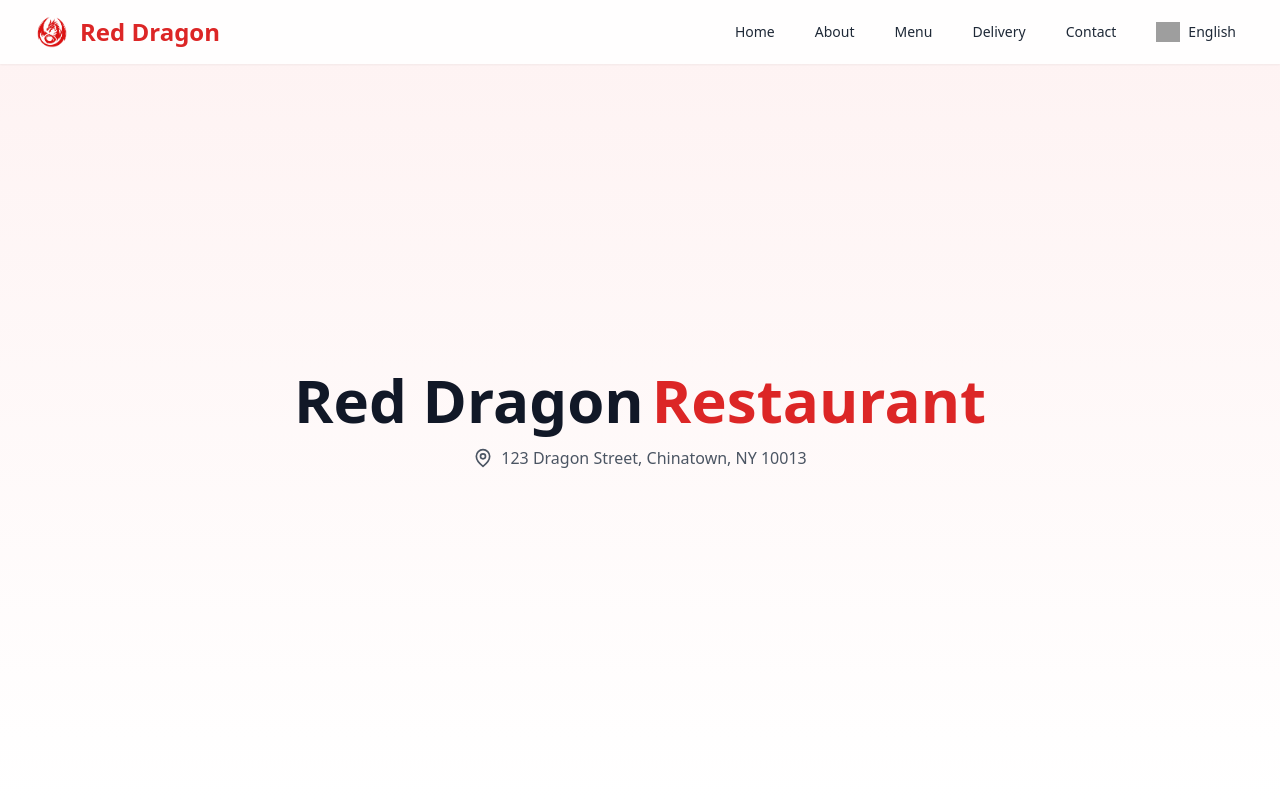
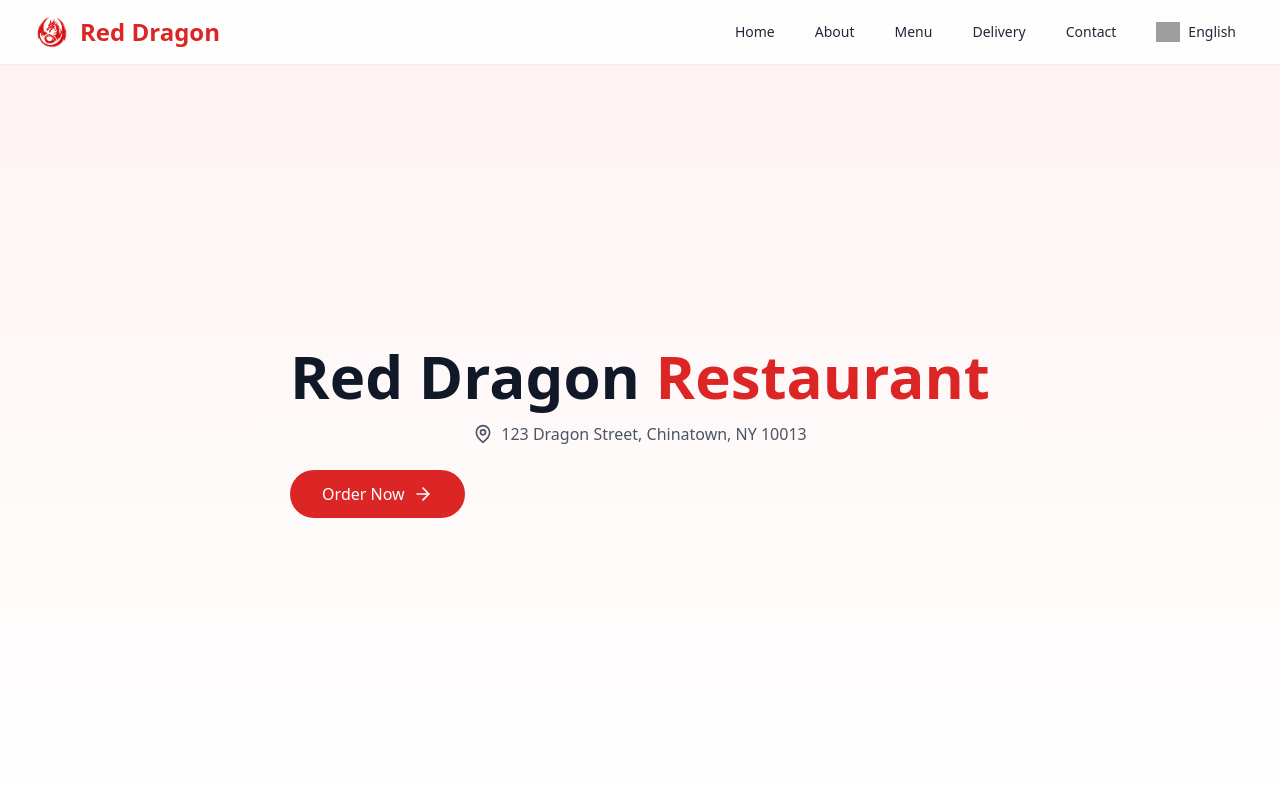
Before and after one commit to LucasGola/chineese-food-React-template, a React (Vite) app: page /en in a window 1280 px wide. Shown: the top 800 px of the page. Built offline with nearby package versions, Linux system fonts and the light colour scheme; grey boxes are pictures that could not be loaded.

Commit message:
[wip] order button

```diff
--- a/src/components/Hero.tsx
+++ b/src/components/Hero.tsx
@@ -1,31 +1,48 @@
-import { motion } from 'framer-motion';
-import { MapPin } from 'lucide-react';
-import { useTranslation } from 'react-i18next';
+import { motion } from "framer-motion";
+import { ArrowRight, MapPin } from "lucide-react";
+import { useTranslation } from "react-i18next";
 
 const Hero = () => {
   const { t } = useTranslation();
 
   return (
     <section
-      id='home'
-      className='min-h-screen flex items-center justify-center bg-gradient-to-b from-red-50 to-white pt-16'
+      id="home"
+      className="min-h-screen flex items-center justify-center bg-gradient-to-b from-red-50 to-white pt-16"
     >
-      <div className='max-w-7xl mx-auto px-4 sm:px-6 lg:px-8 py-12'>
-        <div className='grid grid-cols-1 gap-8 items-center'>
+      <div className="max-w-7xl mx-auto px-4 sm:px-6 lg:px-8 py-12">
+        <div className="flex flex-col items-center gap-8 text-center">
           <motion.div
             initial={{ opacity: 0, x: -50 }}
             animate={{ opacity: 1, x: 0 }}
             transition={{ duration: 0.5 }}
           >
-            <h1 className='flex flex-col md:flex-row text-5xl md:text-6xl font-bold text-gray-900 mb-4 items-center justify-center space-y-2 md:space-y-0 md:space-x-2'>
+            <h1 className="text-5xl md:text-6xl font-bold text-gray-900 mb-4">
               <span>Red Dragon</span>
-              <span className='text-red-600'>{t('restaurant')}</span>
+              <span className="text-red-600">{t("restaurant")}</span>
             </h1>
 
-            <div className='flex items-center text-gray-600 mb-6 justify-center'>
-              <MapPin className='w-5 h-5 mr-2' />
-              <p>{t('location')}</p>
+            <div className="flex items-center justify-center text-gray-600 mb-6">
+              <MapPin className="w-5 h-5 mr-2" />
+              <p>{t("location")}</p>
             </div>
+            <motion.button
+              whileHover={{ scale: 1.05 }}
+              whileTap={{ scale: 0.95 }}
+              className="bg-red-600 text-white px-8 py-3 rounded-full flex items-center justify-center space-x-2 hover:bg-red-700 transition-colors"
+              onClick={() => {
+                const element = document.getElementById("menu");
+                if (element) {
+                  element.scrollIntoView({
+                    behavior: "smooth",
+                    block: "start",
+                  });
+                }
+              }}
+            >
+              <span>{t("order")}</span>
+              <ArrowRight className="w-5 h-5" />
+            </motion.button>
           </motion.div>
         </div>
       </div>
```
Also changed, not shown: TO-DO.txt (added), 1 other file (tests, documents, lock files or other folders).
